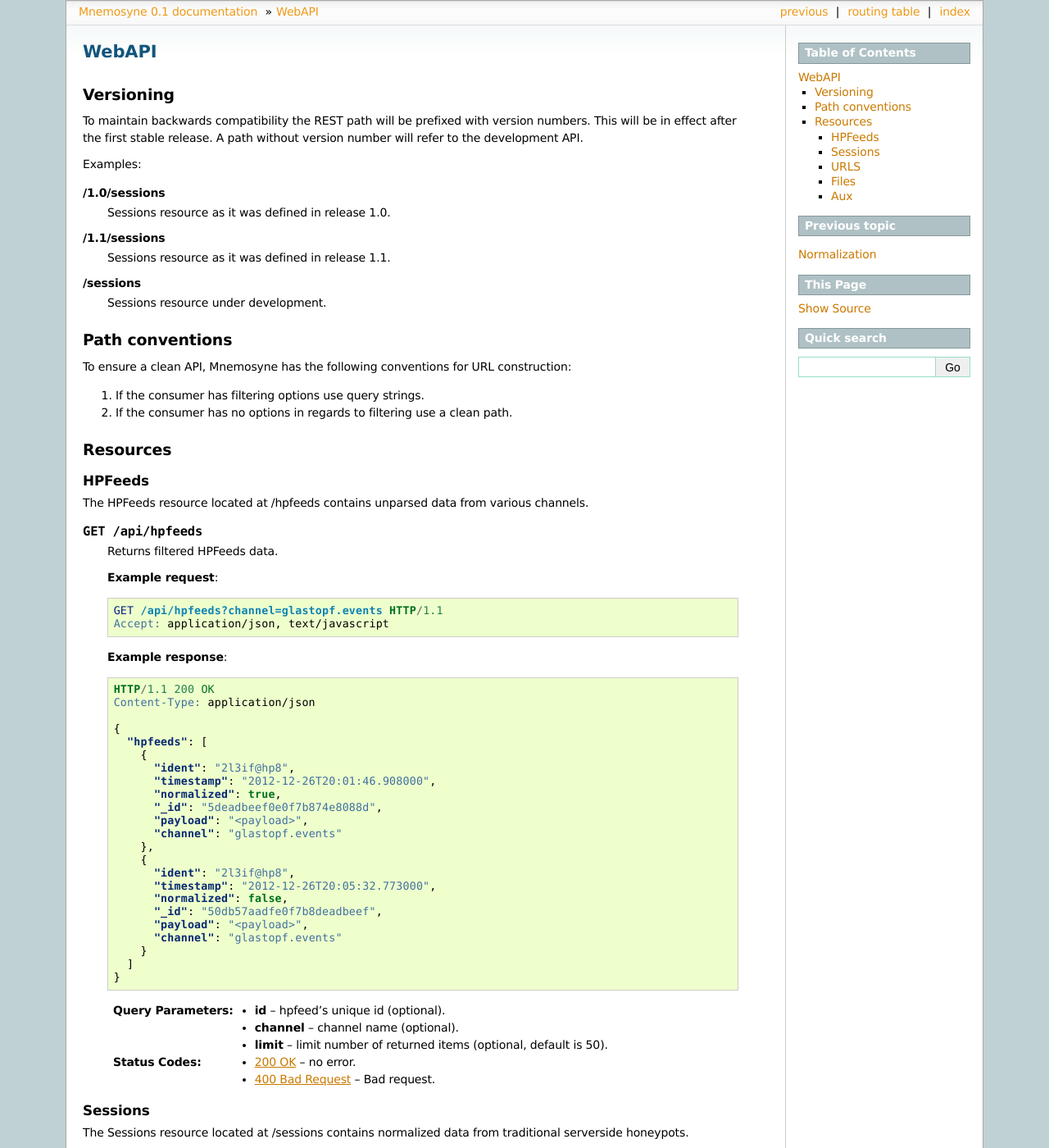
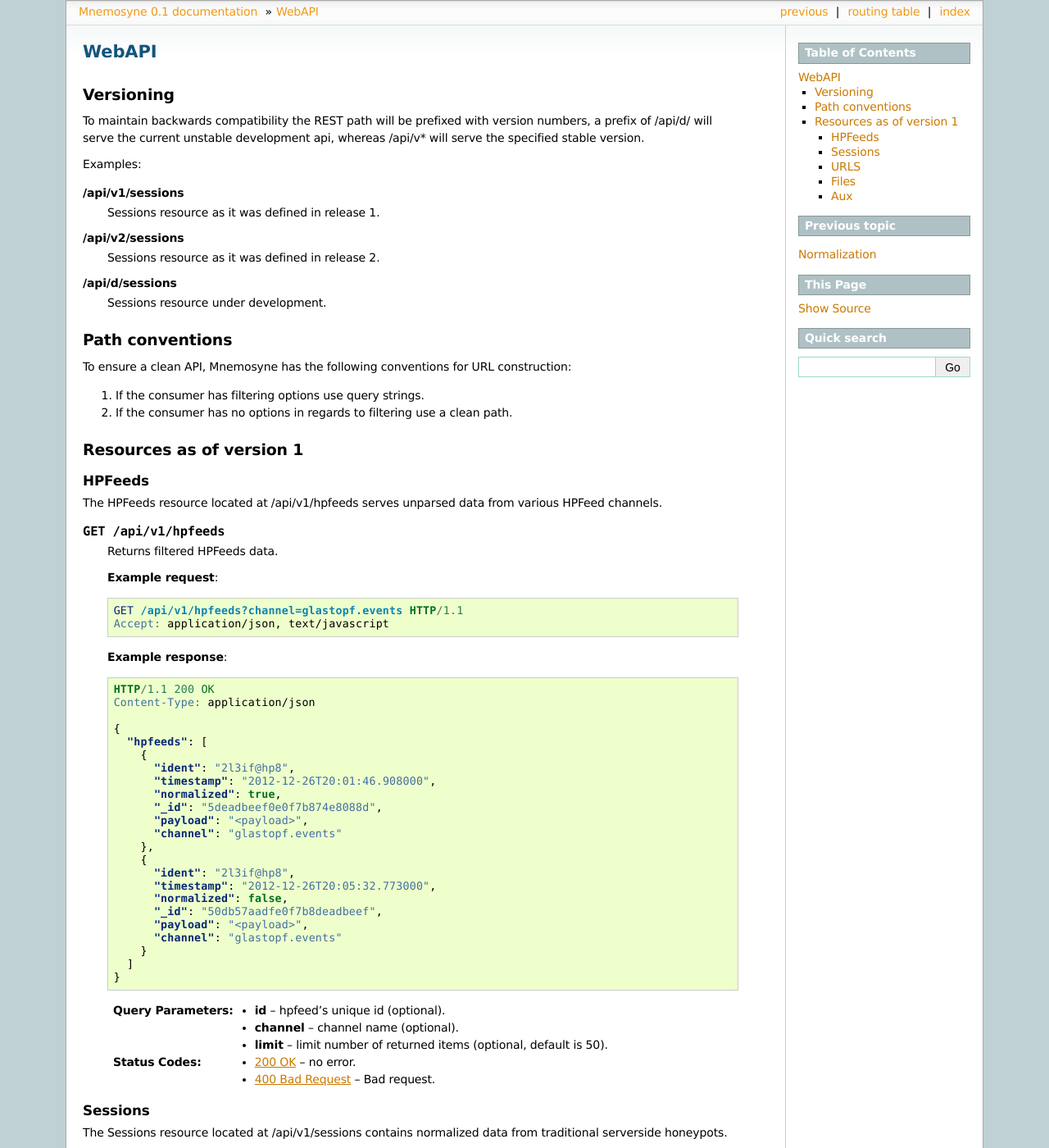
Before and after one commit to johnnykv/mnemosyne, a Sphinx documentation site: the page built from doc/WebAPI.rst, in a window 1280 px wide and 1400 px high. Shown: the whole window at 82% size. Built offline with Sphinx 7.4.7, drawn with Linux system fonts in a browser that asks for light colours; some of the changed text lies outside the part shown.

Commit message:
update sphinx docs

```diff
--- a/doc/WebAPI.rst
+++ b/doc/WebAPI.rst
@@ -4,15 +4,15 @@
 
 Versioning
 ==========
-To maintain backwards compatibility the REST path will be prefixed with version numbers. This will be in effect after the first stable release. A path without version number will refer to the development API.
+To maintain backwards compatibility the REST path will be prefixed with version numbers, a prefix of /api/d/ will serve the current unstable development api, whereas /api/v* will serve the specified stable version.
 
 Examples:
 
-**/1.0/sessions**
-   Sessions resource as it was defined in release 1.0.
-**/1.1/sessions**
-   Sessions resource as it was defined in release 1.1.
-**/sessions**
+**/api/v1/sessions**
+   Sessions resource as it was defined in release 1.
+**/api/v2/sessions**
+   Sessions resource as it was defined in release 2.
+**/api/d/sessions**
    Sessions resource under development.
 
 Path conventions
@@ -22,14 +22,14 @@
 1. If the consumer has filtering options use query strings.
 2. If the consumer has no options in regards to filtering use a clean path.
 
-Resources
-=========
+Resources as of version 1
+=========================
 
 HPFeeds
 *******
-The HPFeeds resource located at /hpfeeds contains unparsed data from various channels.
+The HPFeeds resource located at /api/v1/hpfeeds serves unparsed data from various HPFeed channels.
 
-.. http:get:: /api/hpfeeds
+.. http:get:: /api/v1/hpfeeds
 
    Returns filtered HPFeeds data.
 
@@ -37,7 +37,7 @@
 
    .. sourcecode:: http
 
-      GET /api/hpfeeds?channel=glastopf.events HTTP/1.1
+      GET /api/v1/hpfeeds?channel=glastopf.events HTTP/1.1
       Accept: application/json, text/javascript
 
    **Example response**:
@@ -78,9 +78,9 @@
 
 Sessions
 ********
-The Sessions resource located at /sessions contains normalized data from traditional serverside honeypots.
+The Sessions resource located at /api/v1/sessions contains normalized data from traditional serverside honeypots.
 
-.. http:get:: /api/sessions
+.. http:get:: /api/v1/sessions
 
    Returns sessions filtered by query parameters.
 
@@ -88,7 +88,7 @@
 
    .. sourcecode:: http
 
-       GET /api/sessions?honeypot=kippo&source_port=36888 HTTP/1.1
+       GET /api/v1/sessions?honeypot=kippo&source_port=36888 HTTP/1.1
        Host: example.com
        Accept: application/json, text/javascript
 
@@ -153,7 +153,7 @@
    :statuscode 200: no error.
    :statuscode 400: Bad request.
 
-.. http:get:: /api/sessions/protocols
+.. http:get:: /api/v1/sessions/protocols
 
    Distinct protocols and session count from normalized honeypot sessions.
 
@@ -161,7 +161,7 @@
 
    .. sourcecode:: http
 
-          GET /api/sessions/protocols HTTP/1.1
+          GET /api/v1/sessions/protocols HTTP/1.1
           Host: example.com
           Accept: application/json, text/javascript
 
@@ -197,7 +197,7 @@
 ****
 The URLS resource located at /urls, contains urls which potentially are serving malicious content.
 
-.. http:get:: /api/urls
+.. http:get:: /api/v1/urls
 
    Returns urls serving potential malicious content. If any files has been extracted, an reference to the checksum will be provided.
 
@@ -205,7 +205,7 @@
 
    .. sourcecode:: http
 
-         GET /api/urls?url_regex=\.ru(\/|\:|$) HTTP/1.1
+         GET /api/v1/urls?url_regex=\.ru(\/|\:|$) HTTP/1.1
          Host: example.com
          Accept: application/json
 
@@ -260,9 +260,9 @@
 
 Files
 *****
-The Files resource located at /files contains various forms of binaries and code samples collected from HPFeeds channels.
+The Files resource located at /api/v1/files contains various forms of binaries and code samples collected from HPFeeds channels.
 
-.. http:get:: /api/files
+.. http:get:: /api/v1/files
 
    Returns matches for the given hash. The following hashes are supported: MD5, SHA1, SHA512
 
@@ -270,7 +270,7 @@
 
    .. sourcecode:: http
 
-       GET /api/files?hash=549eccb6939274ac9664f0201e4771c4 HTTP/1.1
+       GET /api/v1/files?hash=549eccb6939274ac9664f0201e4771c4 HTTP/1.1
        Host: example.com
        Accept: application/json, text/javascript
 
@@ -304,7 +304,7 @@
    :statuscode 200: no error.
    :statuscode 400: Bad request.
 
-.. http:get:: /api/files/types
+.. http:get:: /api/v1/files/types
 
    Returns an overview of files and code snippets extracted from hpfeed. If the file content is not specified in the feed Mnemosyne will fallback to identification with libmagic.
 
@@ -312,7 +312,7 @@
 
    .. sourcecode:: http
 
-       GET /api/files/types HTTP/1.1
+       GET /api/v1/files/types HTTP/1.1
        Host: example.com
        Accept: application/json
 
@@ -372,10 +372,10 @@
 
 Aux
 *****
-The Aux (Auxiliary) resource located at /api/aux...
+Aux (Auxiliary) resources located at /api/v1/aux/.
 
 
-.. http:get:: /api/aux/get_hpfeeds_channels
+.. http:get:: /api/v1/aux/get_hpfeeds_channels
 
    Distinct channel names and count of items.
 
@@ -383,7 +383,7 @@
 
    .. sourcecode:: http
 
-       GET /api/aux/get_hpfeeds_channels HTTP/1.1
+       GET /api/v1/aux/get_hpfeeds_channels HTTP/1.1
        Accept: application/json, text/javascript
 
    **Example response**:
@@ -425,3 +425,51 @@
           }
         ]
       }
+
+
+.. http:get:: /api/v1/aux/dorks
+
+   Serves Dorks collected by Glastopf.
+
+   **Example request**:
+
+   .. sourcecode:: http
+
+       GET /api/v1/aux/dorks HTTP/1.1
+       Accept: application/json, text/javascript
+
+   **Example response**:
+
+   .. sourcecode:: http
+
+      HTTP/1.1 200 OK
+      Content-Type: application/json
+
+      {
+       "dorks": [
+        {
+         "content": "/pivotx/includes/index.php",
+         "count": 716,
+         "firsttime": "2013-02-01T20:38:42+00:00",
+         "lasttime": "2013-01-14T16:20:51.504000",
+         "type": "inurl"
+        },
+        {
+         "content": "/axis-cgi/mjpg/wp-content/themes/diner/timthumb.php",
+         "count": 545,
+         "firsttime": "2013-02-01T20:38:32+00:00",
+         "lasttime": "2013-01-14T16:26:03.036000",
+         "type": "inurl"
+        },
+        {
+         "content": "/board/board/include/pivotx/includes/wp-content/pivotx/includes/timthumb.php",
+         "count": 493,
+         "firsttime": "2013-02-01T20:39:03+00:00",
+         "lasttime": "2013-01-14T10:55:50.197000",
+         "type": "inurl"
+        },
+
+        <--- SNIP --- >
+
+         ]
+       }
```
